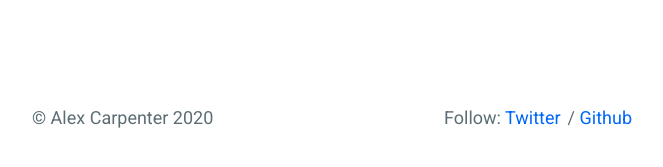
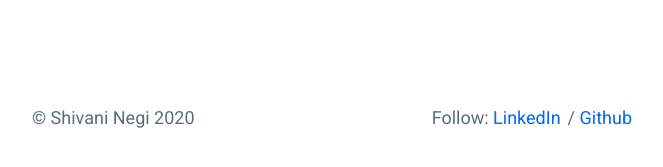
Before and after one commit to imshivs/imshivs.github.io, a Jekyll site: the page built from index.html, in a window 1280 px wide. Shown: the part 462-629 px from the top of the page, without its empty margins (308-971 px from the left). Built offline with Jekyll 4.4.1, drawn with Linux system fonts in a browser that asks for light colours.

Commit message:
linkedin

```diff
--- a/_config.yml
+++ b/_config.yml
@@ -2,11 +2,11 @@
 title: Butane Jekyll Theme
 description: >
     This is an example of the Butane Jekyll Theme created by Alex Carpenter
-author: Alex Carpenter
+author: Shivani Negi
 email: youemail@gmail.com
 baseurl: "" # the subpath of your site, e.g. /blog
 url: "https://imshivs.github.io" # the base hostname & protocol for your site
-twitter_username: imshivs
+linkedin_username: shivanisnegi
 github_username:  imshivs
 
 # Build settings
--- a/_includes/footer.html
+++ b/_includes/footer.html
@@ -1,4 +1,4 @@
 <footer class="c-page__footer">
     <p>&copy; {{ site.author }} {{ 'now' | date: '%Y' }}</p>
-    <p>Follow: {% if site.twitter_username %}<a href="https://twitter.com/{{ site.twitter_username }}">Twitter</a><span class="u-separate"></span>{% endif %}{% if site.github_username %}<a href="https://github.com/{{ site.github_username }}">Github</a>{% endif %}</p>
+    <p>Follow: {% if site.linkedin_username %}<a href="https://linkedin.com/in/{{ site.linkedin_username }}">LinkedIn</a><span class="u-separate"></span>{% endif %}{% if site.github_username %}<a href="https://github.com/{{ site.github_username }}">Github</a>{% endif %}</p>
 </footer>
```
